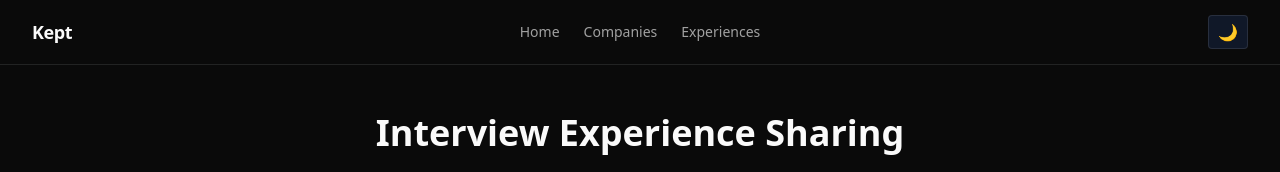
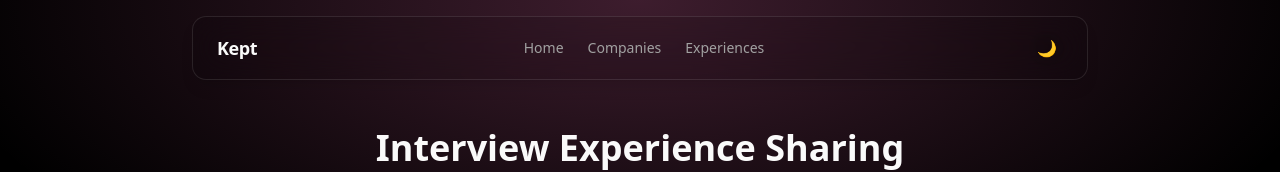
Before and after one commit to 7TIN/kept-client, a React (Vite) app: page / in a window 1280 px wide. Shown: the top 172 px of the page. Built offline with nearby package versions, Linux system fonts and the light colour scheme; no server answers.

Commit message:
changed theme

```diff
--- a/src/components/ThemeSwitchButton.tsx
+++ /dev/null
@@ -1,25 +0,0 @@
-// src/components/ThemeSwitchButton.tsx
-import { useTheme } from "./theme-provider";
-
-export function ThemeSwitchButton() {
-  const { theme, setTheme } = useTheme();
-
-  // Cycles: dark -> light -> system -> dark ...
-  function nextTheme() {
-    setTheme(
-      theme === "dark" ? "light" : theme === "light" ? "system" : "dark"
-    );
-  }
-
-  return (
-    <button
-      onClick={nextTheme}
-      className="px-3 py-2 rounded border bg-gray-200 dark:bg-gray-800"
-      title="Switch Theme"
-    >
-      {theme === "dark" && "🌙 Dark"}
-      {theme === "light" && "☀️ Light"}
-      {theme === "system" && "💻 System"}
-    </button>
-  );
-}
--- a/src/components/layout/Navbar.tsx
+++ b/src/components/layout/Navbar.tsx
@@ -3,35 +3,72 @@ import { Button } from "@/components/ui/button";
 import { cn } from "@/lib/utils";
 import { useTheme } from "@/components/theme-provider";
 
-function ThemeSwitchButton() {
+export function ThemeSwitchButton() {
   const { theme, setTheme } = useTheme();
 
-  // Cycles: dark -> light -> system -> dark ...
+  // const [systemTheme, setSystemTheme] = useState<"dark" | "light">(
+  //   window.matchMedia("(prefers-color-scheme: dark)").matches ? "dark" : "light"
+  // );
+
+  // useEffect(() => {
+  //   if (theme !== "system") return;
+  //   const mq = window.matchMedia("(prefers-color-scheme: dark)");
+  //   const update = () =>
+  //     setSystemTheme(mq.matches ? "dark" : "light");
+  //   mq.addEventListener("change", update);
+  //   return () => mq.removeEventListener("change", update);
+  // }, [theme]);
+
   function nextTheme() {
-    setTheme(
-      theme === "dark" ? "light" : theme === "light" ? "system" : "dark"
-    );
+    setTheme(theme === "dark" ? "light" : "dark");
   }
+
+  const isDark = theme === "dark";
+  const icon = isDark ? "🌙" : "☀️";
+  const label = isDark ? "Switch to light mode" : "Switch to dark mode";
 
   return (
     <button
       onClick={nextTheme}
-      className="px-2 py-1 rounded border bg-gray-100 dark:bg-gray-900"
-      title="Switch Theme"
-      aria-label="Switch Theme"
-      style={{ minWidth: 40 }}
+      // className={`
+      //   flex items-center justify-center
+      //   w-14 h-14 rounded-xl
+      //   border border-black/10 dark:border-white/10
+      //   bg-white/40 dark:bg-black/30
+      //   backdrop-blur-sm
+      //   transition
+      //   shadow
+      //   focus:outline-none focus:ring-2 focus:ring-primary
+      // `}
+      className={`
+        flex items-center justify-center w-8 h-8
+        rounded-xl
+        backdrop-blur-sm
+        transition
+        shadow
+      `}
+      title={label}
+      aria-label={label}
+      style={{
+        // Remove any default background for full transparency effect
+        backgroundClip: "padding-box",
+      }}
     >
-      {theme === "dark" && "🌙"}
-      {theme === "light" && "☀️"}
-      {theme === "system" && "💻"}
+      <span className="text-1xl">{icon}</span>
     </button>
   );
 }
 
 export function Navbar() {
   return (
-    <header className={cn("border-b sticky top-0 z-50 bg-background")}>
-      <div className="container mx-auto flex items-center justify-between h-16 px-4 sm:px-6 lg:px-8">
+    <nav className="w-full flex justify-center mt-4 pointer-events-none">
+      <header
+        className={cn(
+          "w-full max-w-4xl mx-auto rounded-xl border border-white/10 dark:border-white/10 " +
+          "bg-white/30 dark:bg-black/10 backdrop-blur-lg shadow-lg " +
+          "flex items-center justify-between h-16 px-6 pointer-events-auto"
+        )}
+      >
         {/* Logo / App Name */}
         <Link to="/" className="text-lg font-bold tracking-tight">
           Kept
@@ -57,7 +94,7 @@ export function Navbar() {
             <Button size="sm">Share Experience</Button>
           </Link> */}
         </div>
-      </div>
-    </header>
+      </header>
+    </nav>
   );
 }
--- a/src/components/theme-provider.tsx
+++ b/src/components/theme-provider.tsx
@@ -21,9 +21,50 @@ type ThemeProviderState = {
 
 const ThemeContext = createContext<ThemeProviderState | undefined>(undefined)
 
-/* ---------------------------------------------------------- */
-/*  Provider                                                  */
-/* ---------------------------------------------------------- */
+function GlobalBackground({ theme }: { theme: Theme }) {
+  // Resolve system theme on the client
+  let resolvedTheme = theme;
+  if (theme === "system") {
+    resolvedTheme = window.matchMedia("(prefers-color-scheme: dark)").matches ? "dark" : "light";
+  }
+
+  if (resolvedTheme === "dark") {
+    return (
+      <div
+        className="fixed inset-0 -z-10 pointer-events-none"
+        style={{
+          background: "radial-gradient(ellipse 80% 60% at 50% 0%, rgba(244, 114, 182, 0.25), transparent 70%), #000000",
+        }}
+        aria-hidden
+      />
+    );
+  }
+  return (
+    // <div
+    //   className="fixed inset-0 -z-10 pointer-events-none"
+    //   style={{
+    //     backgroundImage: "radial-gradient(125% 125% at 50% 90%, #ffffff 40%, #10b981 100%)",
+    //     backgroundSize: "100% 100%",
+    //     backgroundColor: "#fff",
+    //   }}
+    //   aria-hidden
+    // />
+
+    <div
+  className="fixed inset-0 -z-10 pointer-events-none"
+  style={{
+    backgroundImage: `
+      radial-gradient(circle at 20% 80%, rgba(255, 182, 153, 0.3) 0%, transparent 50%),
+      radial-gradient(circle at 80% 20%, rgba(255, 244, 214, 0.5) 0%, transparent 50%),
+      radial-gradient(circle at 40% 40%, rgba(255, 182, 153, 0.1) 0%, transparent 50%)
+    `,
+    backgroundColor: "#fff8f0",
+  }}
+  aria-hidden
+/>
+  );
+}
+
 export function ThemeProvider({
   children,
   defaultTheme = "system",
@@ -34,30 +75,24 @@ export function ThemeProvider({
     return stored ?? defaultTheme
   })
 
-  /* ---------- core apply function ---------- */
   function applyTheme(target: Theme) {
     const root = document.documentElement
     root.classList.remove("light", "dark", "dark-pattern")
-
     const resolved =
       target === "system"
         ? window.matchMedia("(prefers-color-scheme: dark)").matches
           ? "dark"
           : "light"
         : target
-
     root.classList.add(resolved)
-    // add background pattern class only in dark mode
     if (resolved === "dark") root.classList.add("dark-pattern")
   }
 
-  /* ---------- side‑effects ---------- */
   useEffect(() => {
     applyTheme(theme)
     localStorage.setItem(storageKey, theme)
   }, [theme, storageKey])
 
-  /* sync across tabs */
   useEffect(() => {
     const handler = (e: StorageEvent) => {
       if (e.key === storageKey && e.newValue) {
@@ -68,7 +103,6 @@ export function ThemeProvider({
     return () => window.removeEventListener("storage", handler)
   }, [storageKey])
 
-  /* react to system changes when theme === "system" */
   useEffect(() => {
     if (theme !== "system") return
     const mq = window.matchMedia("(prefers-color-scheme: dark)")
@@ -77,19 +111,16 @@ export function ThemeProvider({
     return () => mq.removeEventListener("change", cb)
   }, [theme])
 
-  /* ---------- exposed setter ---------- */
   const setTheme = (t: Theme) => setThemeState(t)
 
   return (
     <ThemeContext.Provider value={{ theme, setTheme }}>
+      <GlobalBackground theme={theme} />
       {children}
     </ThemeContext.Provider>
   )
 }
 
-/* ---------------------------------------------------------- */
-/*  Hook                                                      */
-/* ---------------------------------------------------------- */
 export function useTheme() {
   const ctx = useContext(ThemeContext)
   if (!ctx) throw new Error("useTheme must be used within ThemeProvider")
```
